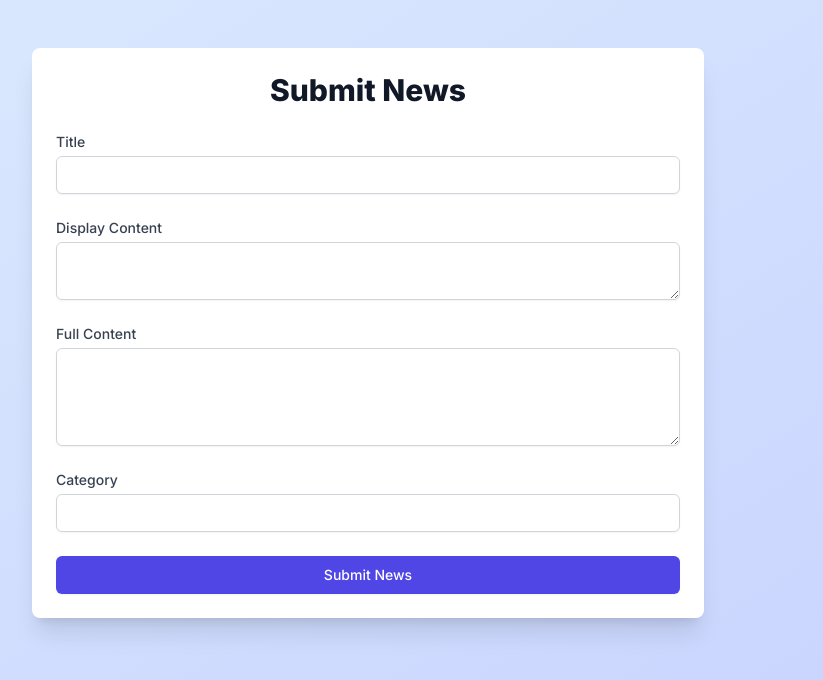
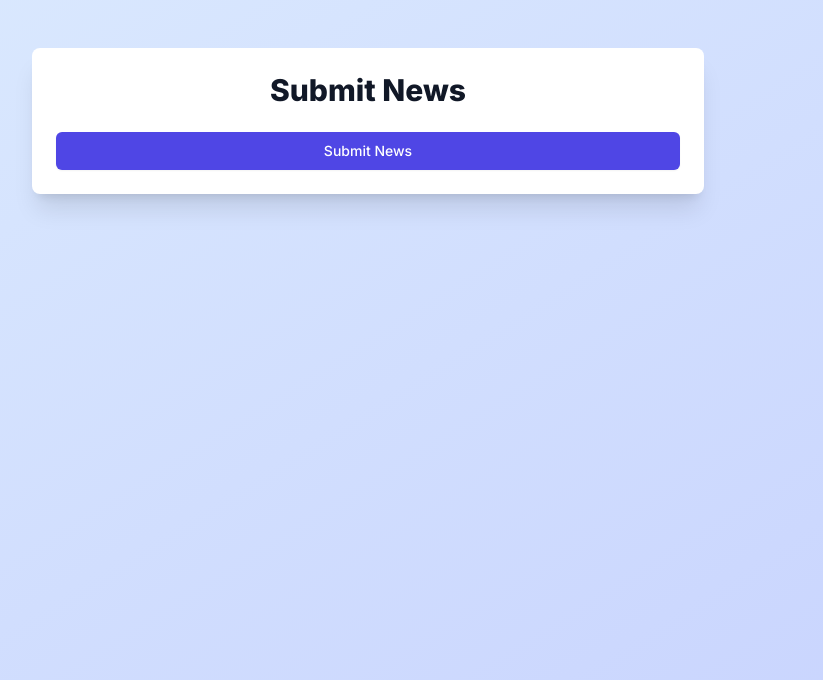
Before and after one commit to theonlyaks/oxoway-website, a Next.js app: page /submit-news in a window 1280 px wide. Shown: the top 680 px of the page, without its empty margins (272-1095 px from the left). Built offline with nearby package versions, Linux system fonts and the light colour scheme.

Commit message:
news automate

```diff
--- a/src/app/submit-news/page.js
+++ b/src/app/submit-news/page.js
@@ -1,74 +1,27 @@
 'use client';
 
 import { useState } from 'react';
-import { db } from '../../lib/firebase'; // Adjust the import path as needed
-import { collection, addDoc } from 'firebase/firestore';
+import { httpsCallable } from "firebase/functions";
+import { functions } from '../../lib/firebase'; // Adjust the path as needed
 
 export default function Home() {
-  const [title, setTitle] = useState('');
-  const [displayContent, setDisplayContent] = useState('');
-  const [content, setContent] = useState('');
-  const [category, setCategory] = useState('');
   const [isSubmitting, setIsSubmitting] = useState(false);
   const [showPopup, setShowPopup] = useState(false);
 
   const handleSubmit = async (e) => {
     e.preventDefault();
-
-    if (!title.trim() || !displayContent.trim() || !content.trim() || !category.trim()) {
-      alert('Please fill in all fields');
-      return;
-    }
-
     setIsSubmitting(true);
 
     try {
-      const docRef = await addDoc(collection(db, 'news'), {
-        title,
-        displayContent,
-        content,
-        category,
-        createdAt: new Date()
-      });
+      const submitNews = httpsCallable(functions, 'submitNews');
 
-      // Get the ID of the newly inserted document
-      const newDocId = docRef.id;
+      const result = await submitNews();
+      console.log('News submitted successfully:', result.data);
 
-      // Prepare the data_set with the new document ID
-      const data_set = {
-        requestId: newDocId
-      };
-
-      const notificationResponse = await fetch('https://us-central1-oxoway-app.cloudfunctions.net/sendNotificationToAll', {
-        method: 'POST',
-        headers: {
-          'Content-Type': 'application/json',
-        },
-        body: JSON.stringify({
-          title: 'Current affairs update',
-          body: title,
-          buttons: ['View'],
-          data_set: data_set // Include the data_set in the request body
-
-        }),
-      });
-
-      // if (!notificationResponse.ok) {
-      //   throw new Error('Failed to send notification');
-      // }
-
-      console.log('Notification sent successfully');
-
-
-      setTitle('');
-      setDisplayContent('');
-      setContent('');
-      setCategory('');
       setShowPopup(true);
-
       setTimeout(() => setShowPopup(false), 3000);
     } catch (error) {
-      console.error('Error adding document: ', error);
+      console.error('Error submitting news:', error);
       alert('An error occurred while submitting the news');
     } finally {
       setIsSubmitting(false);
@@ -81,50 +34,6 @@ export default function Home() {
         <div className="px-4 py-5 sm:p-6">
           <h1 className="text-3xl font-extrabold text-gray-900 text-center mb-6">Submit News</h1>
           <form onSubmit={handleSubmit} className="space-y-6">
-            <div>
-              <label htmlFor="title" className="block text-sm font-medium text-gray-700">Title</label>
-              <input
-                type="text"
-                id="title"
-                value={title}
-                onChange={(e) => setTitle(e.target.value)}
-                className="mt-1 block w-full border text-black border-gray-300 rounded-md shadow-sm py-2 px-3 focus:outline-none focus:ring-indigo-500 focus:border-indigo-500 sm:text-sm"
-                required
-              />
-            </div>
-            <div>
-              <label htmlFor="displayContent" className="block text-sm font-medium text-gray-700">Display Content</label>
-              <textarea
-                id="displayContent"
-                value={displayContent}
-                onChange={(e) => setDisplayContent(e.target.value)}
-                rows="2"
-                className="mt-1 block w-full border text-black border-gray-300 rounded-md shadow-sm py-2 px-3 focus:outline-none focus:ring-indigo-500 focus:border-indigo-500 sm:text-sm"
-                required
-              ></textarea>
-            </div>
-            <div>
-              <label htmlFor="content" className="block text-sm font-medium text-gray-700">Full Content</label>
-              <textarea
-                id="content"
-                value={content}
-                onChange={(e) => setContent(e.target.value)}
-                rows="4"
-                className="mt-1 block text-black w-full border border-gray-300 rounded-md shadow-sm py-2 px-3 focus:outline-none focus:ring-indigo-500 focus:border-indigo-500 sm:text-sm"
-                required
-              ></textarea>
-            </div>
-            <div>
-              <label htmlFor="category" className="block text-sm font-medium text-gray-700">Category</label>
-              <input
-                type="text"
-                id="category"
-                value={category}
-                onChange={(e) => setCategory(e.target.value)}
-                className="mt-1 block w-full border text-black border-gray-300 rounded-md shadow-sm py-2 px-3 focus:outline-none focus:ring-indigo-500 focus:border-indigo-500 sm:text-sm"
-                required
-              />
-            </div>
             <div>
               <button
                 type="submit"
--- a/src/lib/firebase.js
+++ b/src/lib/firebase.js
@@ -1,17 +1,21 @@
 import { initializeApp } from 'firebase/app';
 import { getFirestore } from 'firebase/firestore';
 import { getAuth } from 'firebase/auth';
+import { getFunctions } from 'firebase/functions'; // Add this import
 
 const firebaseConfig = {
   apiKey: "AIzaSyDmL50JWMLIYpwlPVtOT8CqiMAgBaHTAGM",
-//   authDomain: "YOUR_AUTH_DOMAIN",
   projectId: "oxoway-app",
   storageBucket: "oxoway-app.appspot.com",
-//   messagingSenderId: "YOUR_MESSAGING_SENDER_ID",
-//   appId: "137868475801"
+  // You can add other config properties if you have them:
+  // authDomain: "YOUR_AUTH_DOMAIN",
+  // messagingSenderId: "YOUR_MESSAGING_SENDER_ID",
+  // appId: "YOUR_APP_ID"
 };
 
 const app = initializeApp(firebaseConfig);
 
 export const db = getFirestore(app);
 export const auth = getAuth(app);
+export const functions = getFunctions(app); // Add this line
+export default app; // Export the initialized app
```
